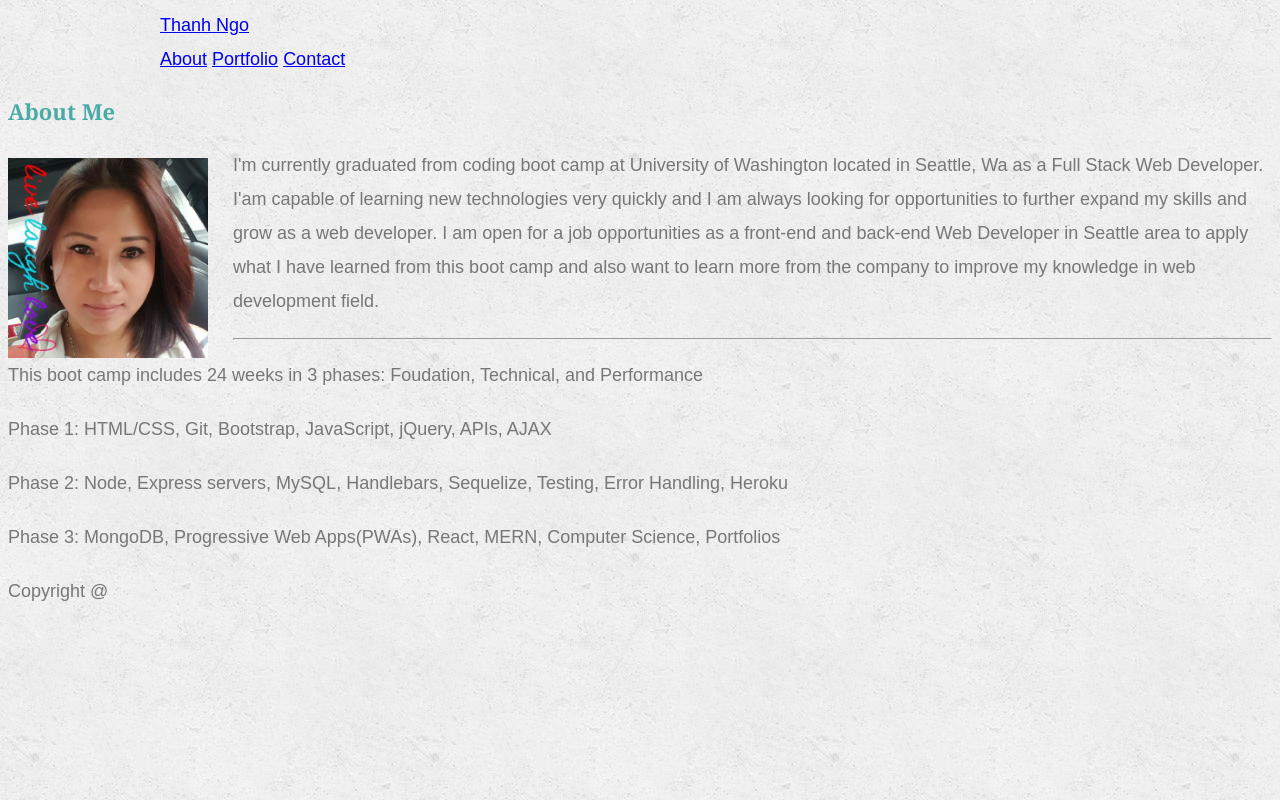
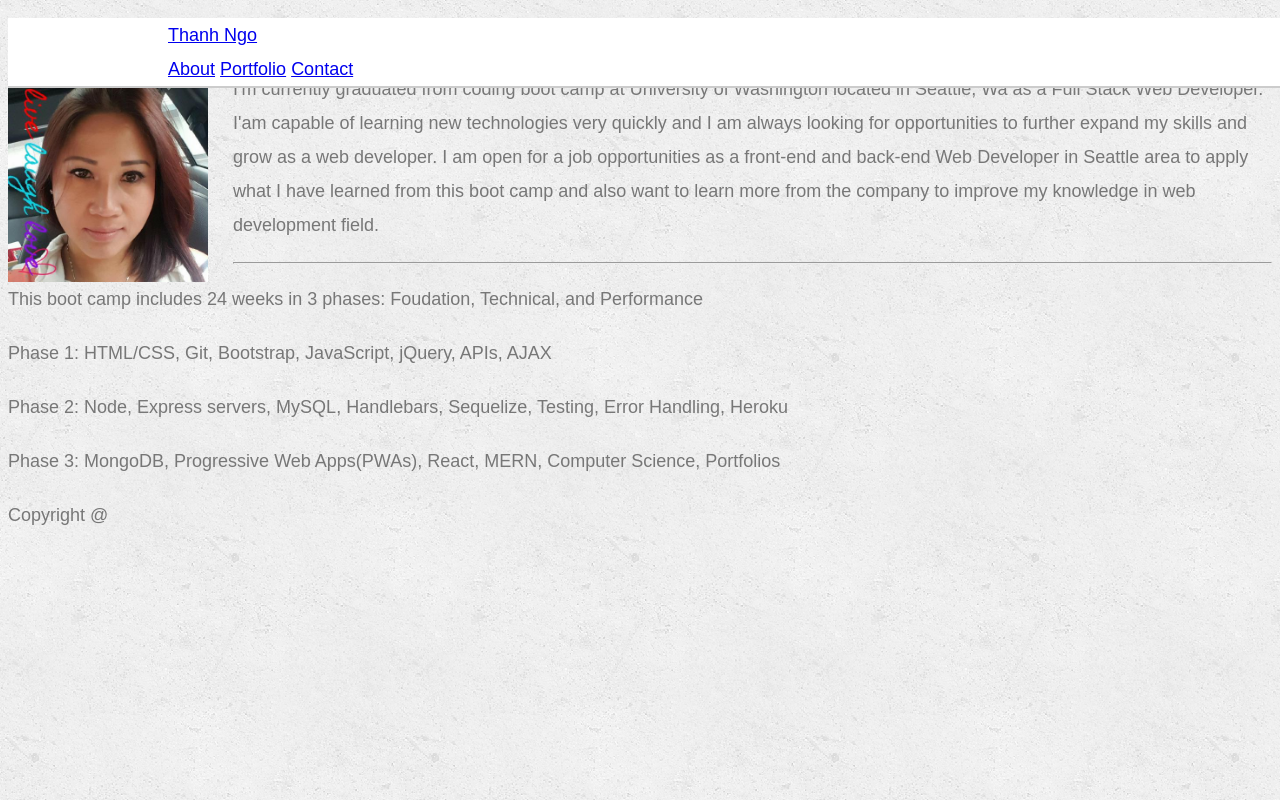
Before and after one commit to ThanhNgo888/Week1HW_UW_HTML_CSS_Git-Portfolio, a plain HTML site: page index.html in a window 1280 px wide. Drawn offline with Linux system fonts and the light colour scheme.

Commit message:
css for mainHeader class added

```diff
--- a/assets/CSS/style.css
+++ b/assets/CSS/style.css
@@ -48,6 +48,17 @@ h3 {
   font-size: 22px;
 }
 
+/* header */
+.mainHeader{
+    position: fixed;
+    z-index: 99;
+    width: 100%;
+    margin: 0 0 30px;
+    overflow: auto;
+    color: #ffffff;
+    background: #ffffff;
+    border-bottom: 2px solid #cccccc;
+}
 
 #image {
     float: left;
```
